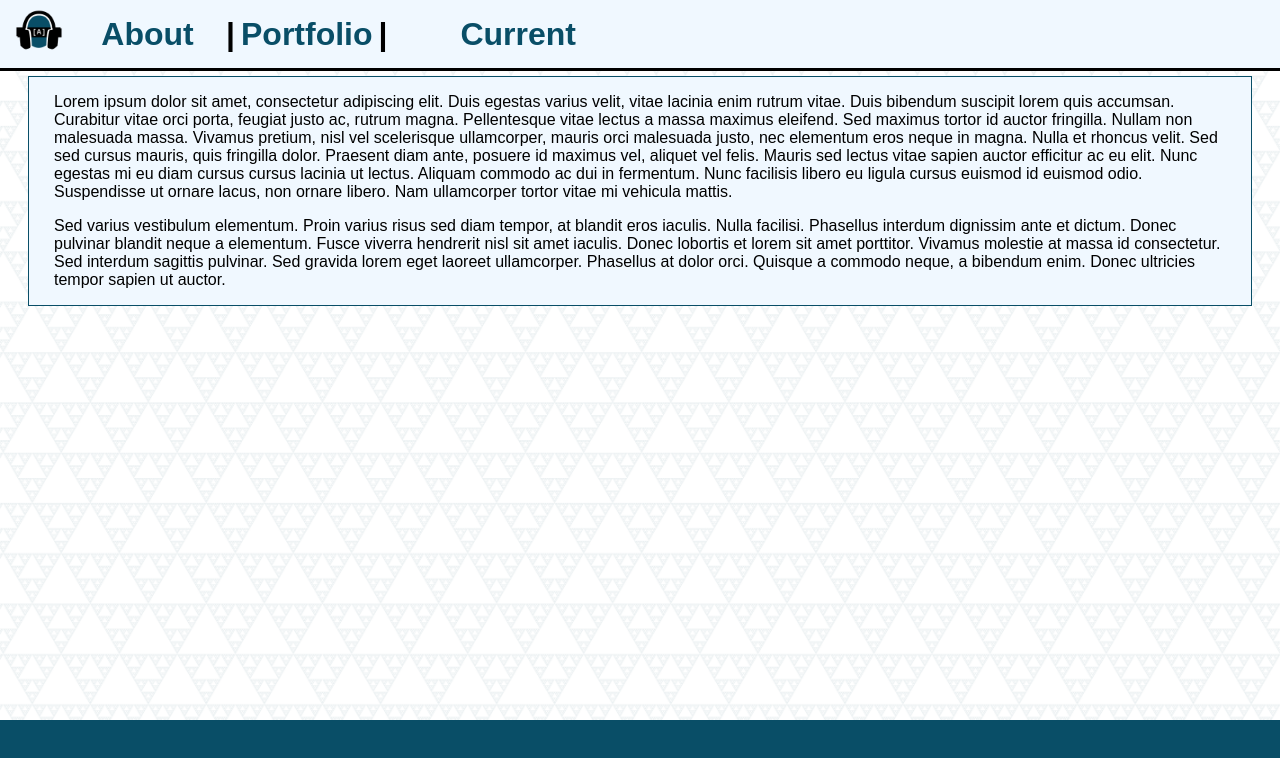
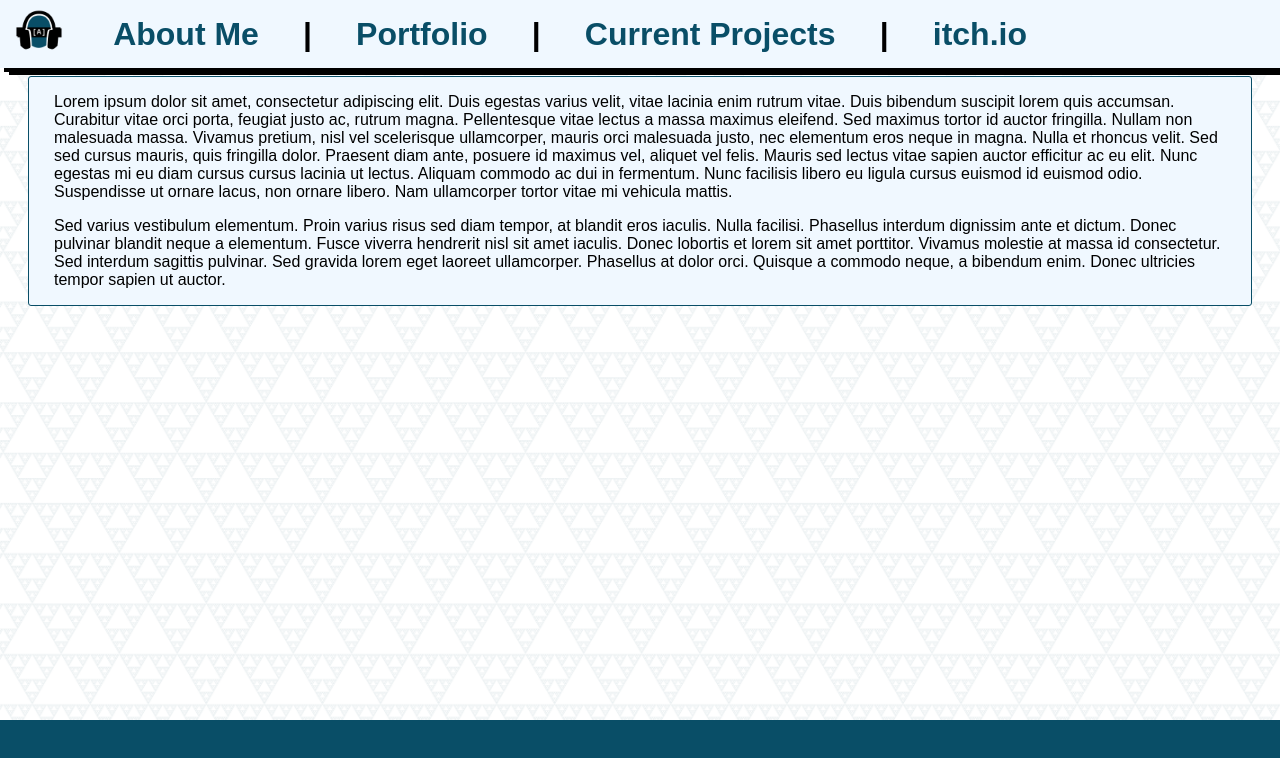
Before and after one commit to alhinator/alhinator.github.io, a plain HTML site: page index.html in a window 1280 px wide. Drawn offline with Linux system fonts and the light colour scheme; a web font is replaced by a local one.

Commit message:
bg and style changes

```diff
--- a/css/site.css
+++ b/css/site.css
@@ -32,6 +32,7 @@ h2 {
   font-family: field-gothic-compact, sans-serif;
   background-color: aliceblue;
   height: 100%;
+  border-radius: 3px;
 }
 
 .navbar {
@@ -47,7 +48,7 @@ h2 {
   height: fit-content;
   display: flex;
 
-  box-shadow: 0px 3px black;
+  box-shadow: 4px 4px black, 9px 7px black;
 
 }
 
@@ -55,7 +56,7 @@ h2 {
   display: flex;
   justify-content: space-between;
   top: 0;
-  width: 50%;
+  width: 80%;
   vertical-align: middle;
   padding-left: 6px;
   padding-right: 6px;
--- a/index.html
+++ b/index.html
@@ -3,7 +3,7 @@
 
 <head>
     <!-- This title is used for tabs and bookmarks -->
-    <title>alhinator's Portfolio</title>
+    <title>alhinator!</title>
 
     <meta charset="UTF-8" />
 
@@ -32,6 +32,10 @@
             <a href="/pages/curr-proj.html">
                 <h1>Current Projects</h1>
             </a>
+            <h1>|</h1>
+            <a href="https://alhinator.itch.io" target="_blank">
+                <h1>itch.io</h1>
+            </a>
         </div>
 
 
```
Also changed, not shown: 1 other file.
